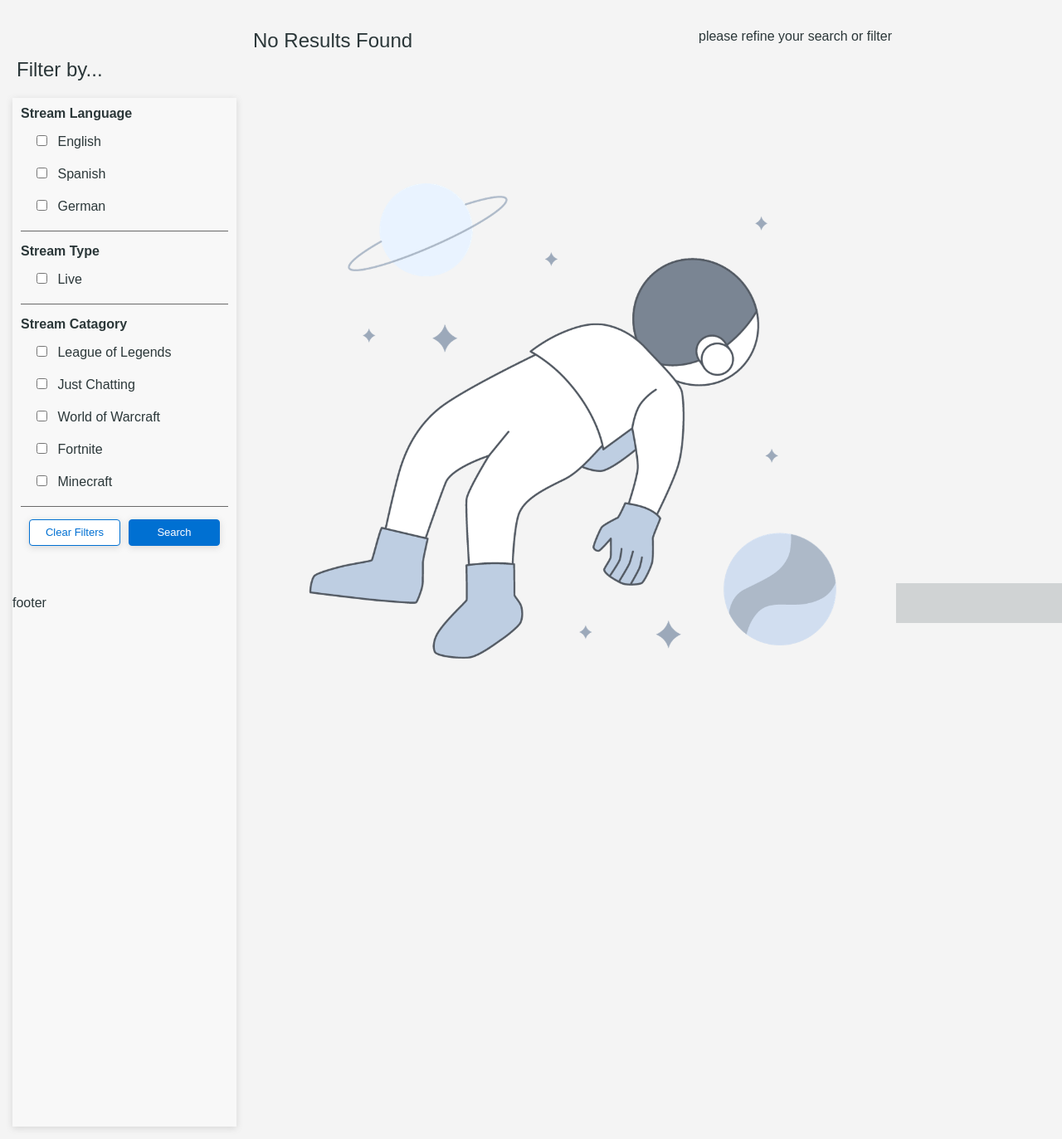
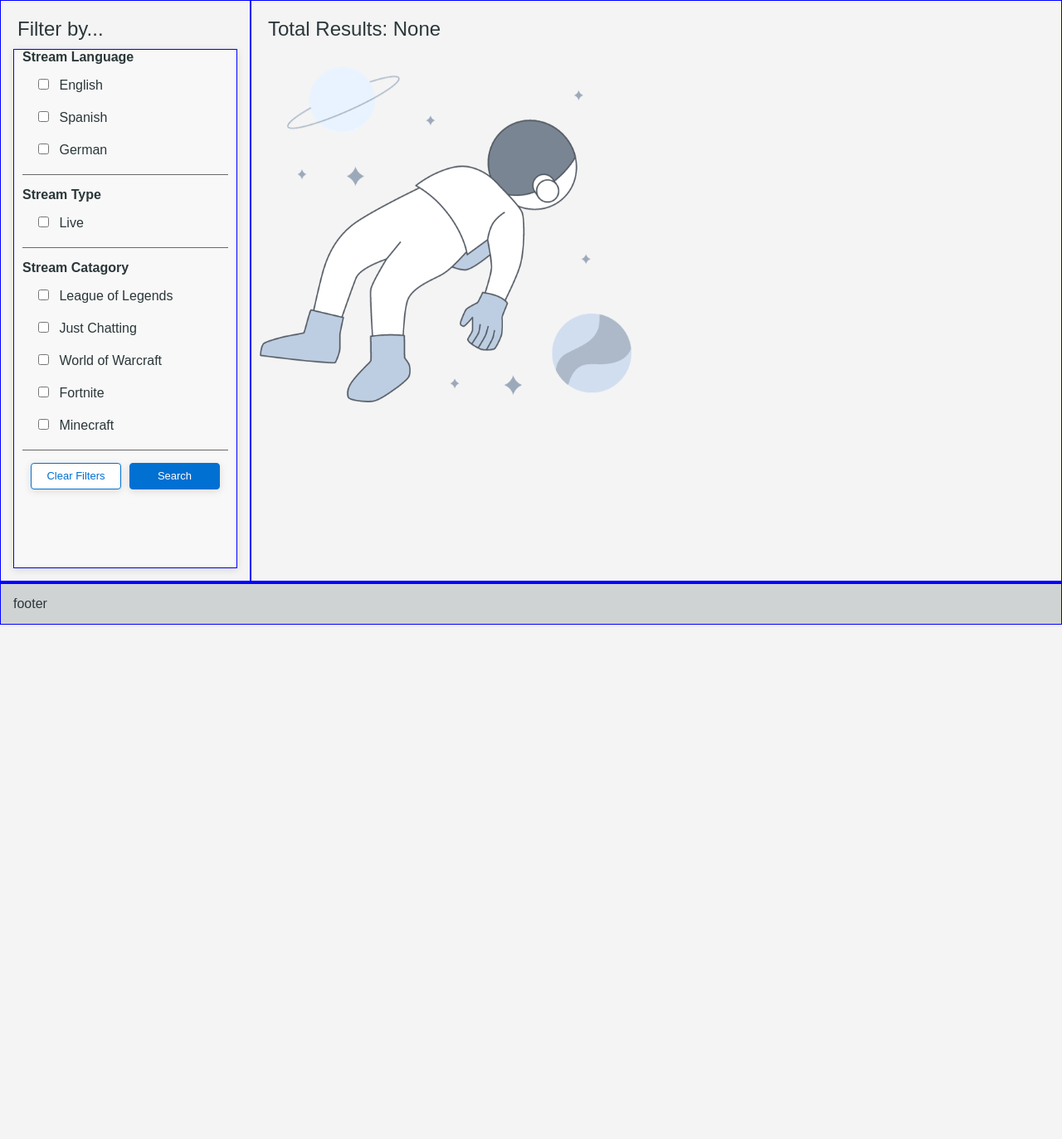
Before and after one commit to imustbreakyou/cs50final, a Flask app: page / in a window 1280 px wide. Shown: the part 97-1470 px from the top of the page at 83% size. After the commit the page ends 850 px from the top, so only its background shows below. Run offline with Flask 3, Linux system fonts and the light colour scheme; some web fonts are replaced.

Commit message:
Implement empty state image and fix header alignment.
- added image and text to represent a blank state
- aligned filter and result headers to each other for consistent appearance.
- removed the filter result live appearance from scope of project.
- TODO: complete expandables

```diff
--- a/static/css/style.css
+++ b/static/css/style.css
@@ -63,21 +63,21 @@ img {
          flex-direction: column;
          justify-content: flex-start;
 
-
+         border: 1px solid blue;
          flex: 0 0 300px;
          background: var(--background-gray);
 
       }
-
+         .results-header,
          .filter-header {
 
             flex: 0 0 auto;
-
             padding-left: 0px;
             margin-bottom: 0px;
             margin: 5px;
-            margin-top: 70px;
+            margin-top: 20px;
             margin-left: 20px;
+            margin-bottom: 10px;
             font-size: 24px;
 
 
@@ -91,9 +91,12 @@ img {
             flex: 1;
             margin: 15px;
             padding: 10px;
+            margin-top: 0px;
+            padding-top: 0px;
             justify-content: flex-start;
             gap: 15px;
             background: var(--offwhite);
+            border: 1px solid blue;
 
 
          }
@@ -186,22 +189,16 @@ img {
       .results-container {
          display: flex;
          flex-direction: column;
+         justify-content: space-between;
          flex: 1 1 auto;
+         border: 1px solid blue;
 
 
 
       }
-         .results-header-container {
-            display:flex;
-            flex-direction: column;
-            align-items: left;
-            gap: 10px;
-
-            flex: 0 0 auto;
-            margin: 5px;
 
 
-         }
+
 
             .results-filters {
                display: flex;
@@ -237,13 +234,6 @@ img {
 
             }
 
-            .results-header {
-               display: flex;
-               justify-content: space-between;
-
-
-            }
-
                .results-info{
                   font-size: 24px;
                }
@@ -255,7 +245,7 @@ img {
 
          .results{
 
-
+            border: 1px solid blue;
 
             flex: 1 0 auto;
             padding: 5px;
@@ -266,12 +256,13 @@ img {
          }
 
          .results-right-margin {
-
+            border: 1px solid blue;
             padding: 10px;
          }
 
 
          .results-footer {
+            border: 1px solid blue;
 
 
          }
@@ -287,6 +278,7 @@ img {
 
          .default-results {
             padding: 50px;
+            border: 1px solid rgb(255, 0, 153);
 
          }
 
@@ -405,6 +397,7 @@ img {
       border-top: var(--border-gray);
       background: var(--header-gray);
       padding: 15px;
+      border: 1px solid blue;
    }
 
    .lable {
@@ -420,3 +413,51 @@ img {
 
       min-width: 200px;
    }
+
+.empty-state-results {
+   display: flex;
+   flex: 0 0 50%;
+   flex-direction: column;
+
+}
+
+
+
+.empty-state-container {
+
+
+   display: flex;
+
+   flex: 1 0 auto;
+
+
+
+
+}
+
+
+
+.grid2x2 {
+   min-height: 100%;
+   display: flex;
+   flex-wrap: wrap;
+   flex-direction: row;
+ }
+ .grid2x2 > div {
+   display: flex;
+   flex-basis: calc(50% - 40px);
+   margin-left: 10px;
+   justify-content: flex-start;
+   flex-direction: column;
+ }
+ .grid2x2 > div > div {
+   display: flex;
+   justify-content: center;
+   flex-direction: row;
+ }
+
+
+ .box1 {
+
+
+}
--- a/templates/default-results.html
+++ b/templates/default-results.html
@@ -5,24 +5,26 @@
 
 
 
+<div class="results-header-container">
 
-    <div class="results-header-container">
-      <div class="results-filters"> </div>
-      <div class="results-header">
-        <div class="results-info"> No Results Found</div>
-        <div class="default-results-subtext"> please refine your search or filter </div>
+  <div class="results-header">
 
-      </div>
-    </div>
-    <div class="default-results-container">
-      <div class="default-results">
-        <img src="/static/images/emptystate.png" alt="empty state image"></img>
-      </div>
-    </div>
+    <div class="results-info">Total Results: None </div>
 
-    <div class=".results-right-margin"></div>
+    <div class="results-sort-by"> </div>
+  </div>
+</div>
+
+  <div class="grid2x2">
+    <div class="box box1"><div>
+
+      <img src="static/images/empty.png" alt="empty state" ></div></div>
+    <div class="box box2"><div></div></div>
+    <div class="box box2"><div></div></div>
+    <div class="box box2"><div></div></div>
+  </div>
+</div>
 
 
-  </div>
-  <div class="results-footer"></div>
-  <div class="margin-container"></div>
+</div>
+<div class="results-footer"></div>
--- a/templates/layout.html
+++ b/templates/layout.html
@@ -26,9 +26,6 @@
           {% endblock %}
         </div>
         <div class="footer">footer</div>
-
-
-
     </div>
 
 
```
Also changed, not shown: templates/results.html (+3 -5 lines), static/images/empty.png (added), static/images/emptystate-.png (added), static/images/emptystate-logo.png (added).
